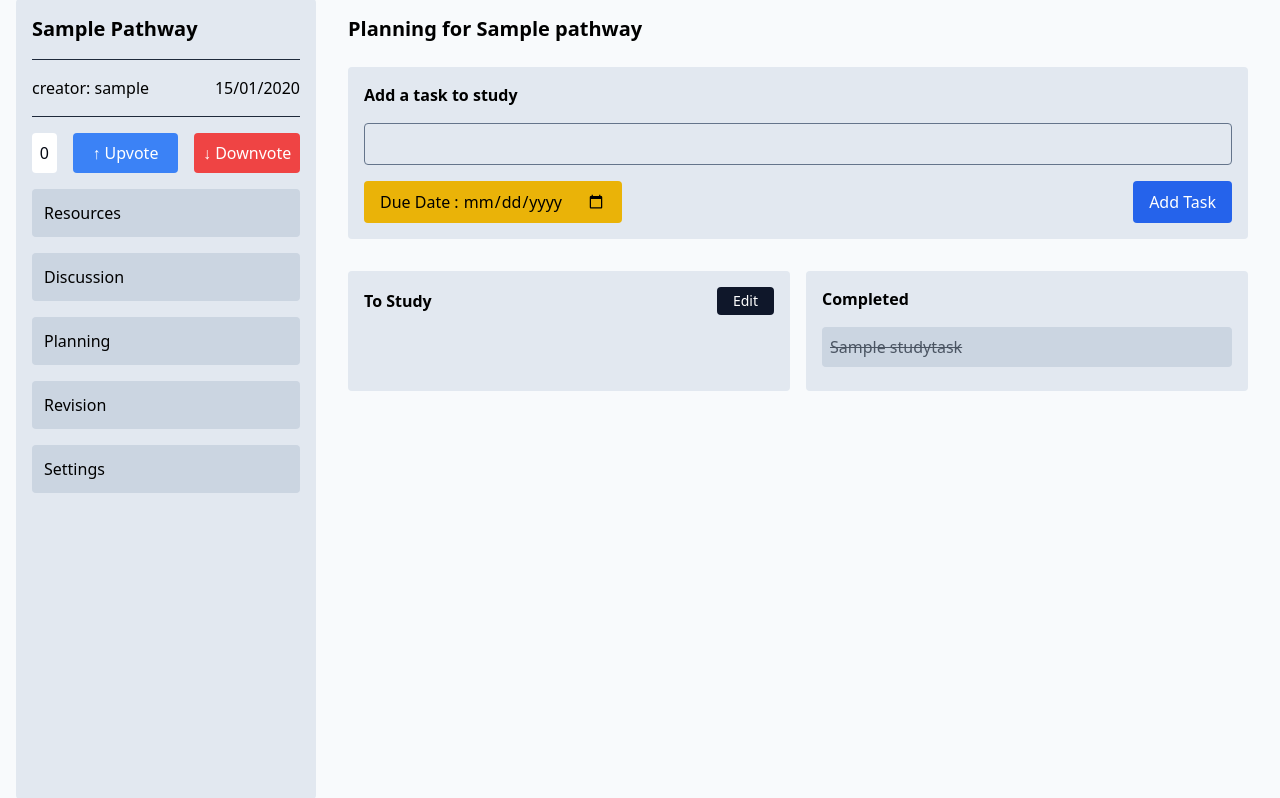
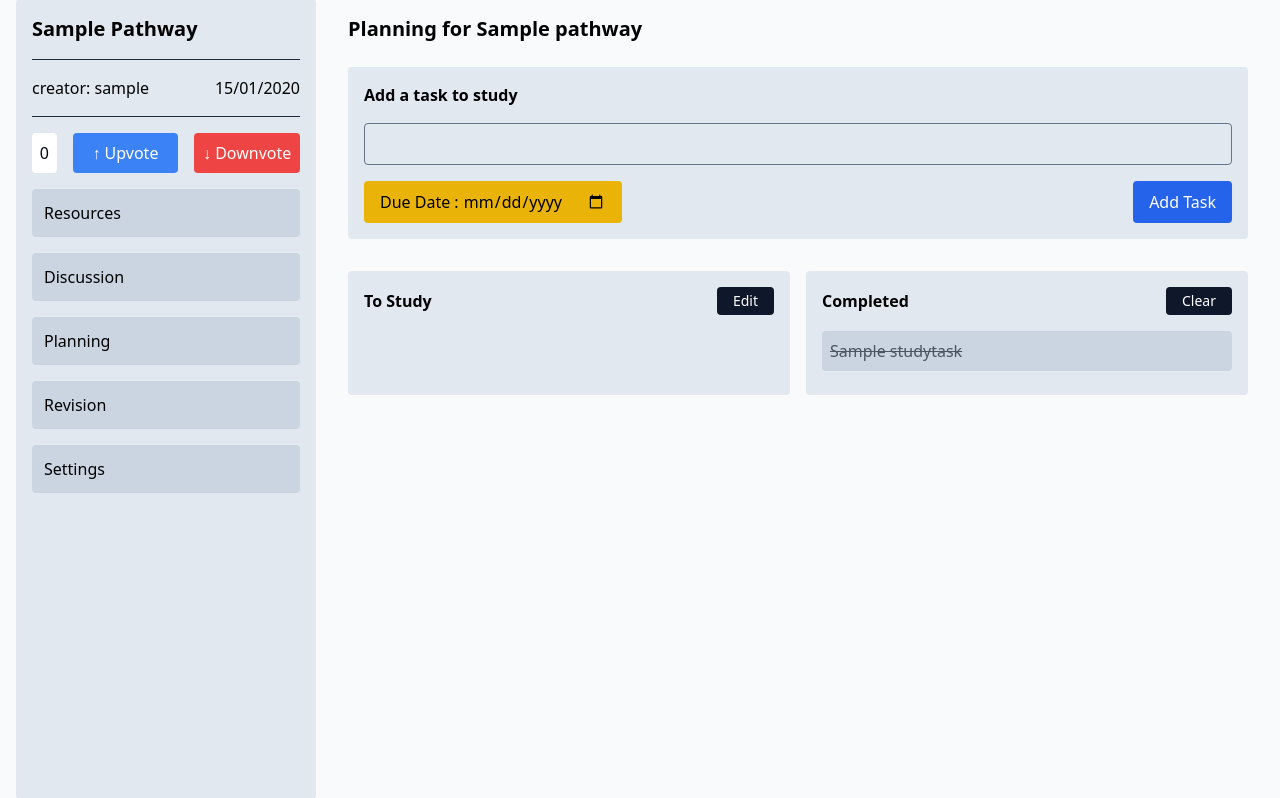
Before and after one commit to sd4483/Pathways, a Django app: page /pathways/pathway/1/planning/ in a window 1280 px wide. Shown: the part 81-879 px from the top of the page. Run offline with Django 4.2, Linux system fonts and the light colour scheme; a user stored in the database is signed in; tables that the repository leaves empty hold one stand-in row (values such as "Sample post"); style sheets or scripts are compiled from the project's sources.

Commit message:
Clear completed tasks functionality added

```diff
--- a/pathways/models.py
+++ b/pathways/models.py
@@ -82,6 +82,7 @@ class StudyTask(models.Model):
     pathway = models.ForeignKey(Pathway, on_delete=models.CASCADE, related_name="tasks")
     title = models.CharField(max_length=200)
     is_completed = models.BooleanField(default=False)
+    is_visible = models.BooleanField(default=True)
     created_at = models.DateTimeField(auto_now_add=True)
     due_date = models.DateField(blank=True, null=True)
 
--- a/pathways/plan_revise_view.py
+++ b/pathways/plan_revise_view.py
@@ -31,7 +31,7 @@ def planning_view(request, pathway_id):
             error_message = "You need to follow this pathway to plan or revise."
         else:
             to_study_tasks = StudyTask.objects.filter(user=request.user, is_completed=False, pathway=pathway)
-            completed_tasks = StudyTask.objects.filter(user=request.user, is_completed=True, pathway=pathway)
+            completed_tasks = StudyTask.objects.filter(user=request.user, is_completed=True, pathway=pathway, is_visible=True)
     else:
         to_study_tasks = []
         completed_tasks = []
@@ -58,6 +58,14 @@ def complete_task_view(request, pathway_id, task_id):
     task.is_completed = True
     task.save()
     return redirect('planning', pathway_id=pathway.id)
+
+def clear_completed_tasks(request, pathway_id):
+    pathway = get_object_or_404(Pathway, id=pathway_id)
+    completed_tasks = StudyTask.objects.filter(pathway=pathway, user=request.user, is_completed=True)
+    completed_tasks.update(is_visible=False)
+
+    return redirect('planning', pathway_id=pathway.id)
+
 
 
 def revision_view(request, pathway_id):
@@ -111,7 +119,7 @@ def mark_revision_completed(request, revision_id):
     next_revision_type = REVISION_TYPE_MAP[revision.revision_type]
 
     if next_revision_type == "completed":
-        revision.status = Revision.COMPLETED
+        revision.overall_status = Revision.COMPLETED
         revision.save()
     elif next_revision_type:
         revision.revision_type = next_revision_type
--- a/pathways/templates/pathways/planning_template.html
+++ b/pathways/templates/pathways/planning_template.html
@@ -55,7 +55,13 @@
 
             <!-- Displaying the Completed tasks -->
             <div class="my-4 bg-slate-200 rounded p-4">
-                <div class="font-bold pb-2">Completed</div>
+                <div class="flex justify-between items-center mb-4">
+                    <div class="font-bold">Completed</div>
+                    <form method="post" action="{% url 'clear_tasks' pathway.id %}">
+                        {% csrf_token %}
+                        <button type="submit" class="text-white text-sm bg-slate-900 hover:bg-slate-800 rounded px-4 py-1">Clear</button>
+                    </form>
+                </div>
                 {% for task in completed_tasks %}
                 <div class="flex justify-between items-center rounded line-through text-gray-600 py-2 px-2 my-2 bg-slate-300">
                     <span>{{ task.title }}</span>
--- a/pathways/urls.py
+++ b/pathways/urls.py
@@ -1,6 +1,6 @@
 from django.urls import path, include
 from . import views
-from .plan_revise_view import planning_view, complete_task_view, revision_view, mark_revision_completed, delete_task_view
+from .plan_revise_view import planning_view, complete_task_view, revision_view, mark_revision_completed, delete_task_view, clear_completed_tasks
 from .resources_view import resource_archive_view, image_resource_view, text_resource_view, link_resource_view, file_resource_view, resource_sorted_view, text_resource_delete_view, image_resource_delete_view, link_resource_delete_view, file_resource_delete_view
 
 urlpatterns = [
@@ -28,6 +28,7 @@ urlpatterns = [
     path('pathway/<int:pathway_id>/planning/<int:task_id>/delete', delete_task_view, name='delete_task'),
     path('pathway/<int:pathway_id>/revision/', revision_view, name='revision'),
     path('pathway/<int:pathway_id>/complete-task/<int:task_id>/', complete_task_view, name='complete_task'),
+    path('pathway/<int:pathway_id>/planning/clear-task/', clear_completed_tasks, name='clear_tasks'),
     path('mark_revision_completed/<int:revision_id>/', mark_revision_completed, name='mark_revision_completed'),
     path('pathways/<int:pathway_id>/follow/', views.follow_pathway, name='follow_pathway'),
     path('unfollow_pathway/<int:pathway_id>/', views.unfollow_pathway, name='unfollow_pathway'),
```
Also changed, not shown: pathways/templates/pathways/revision_template.html (+3 -5 lines), pathways/migrations/0026_studytask_is_visible.py (added).
